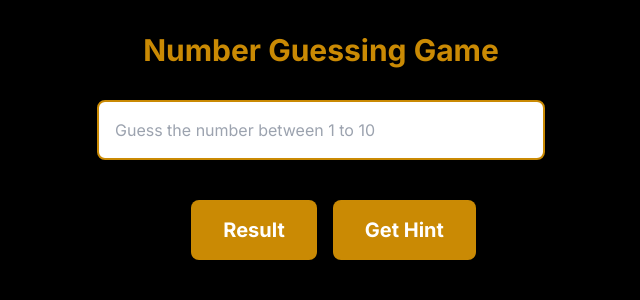
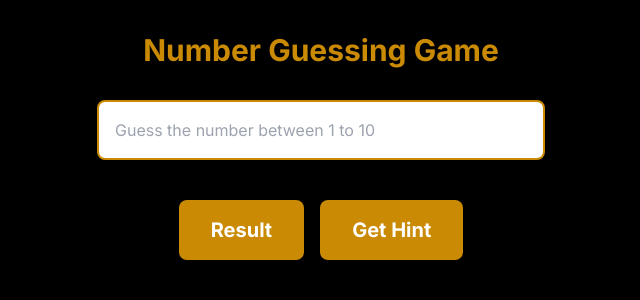
Before and after one commit to KanwalHeer/guessing-number-game, a Next.js app: page / in a window 1280 px wide. Shown: the top 300 px of the page, without its empty margins (319-959 px from the left). Built offline with nearby package versions, Linux system fonts and the light colour scheme.

Commit message:
set code

```diff
--- a/app/page.tsx
+++ b/app/page.tsx
@@ -61,7 +61,6 @@
         className="mt-8 p-4  rounded-lg border-2 border-yellow-600 w-full max-w-md focus:text-green-900"
       />
       <div className="m-8">
-        &&{" "}
         <button
           onClick={handler}
           className="text-white m-2 bg-yellow-600 p-4 rounded-lg pl-8 pr-8 font-bold text-xl"
```
